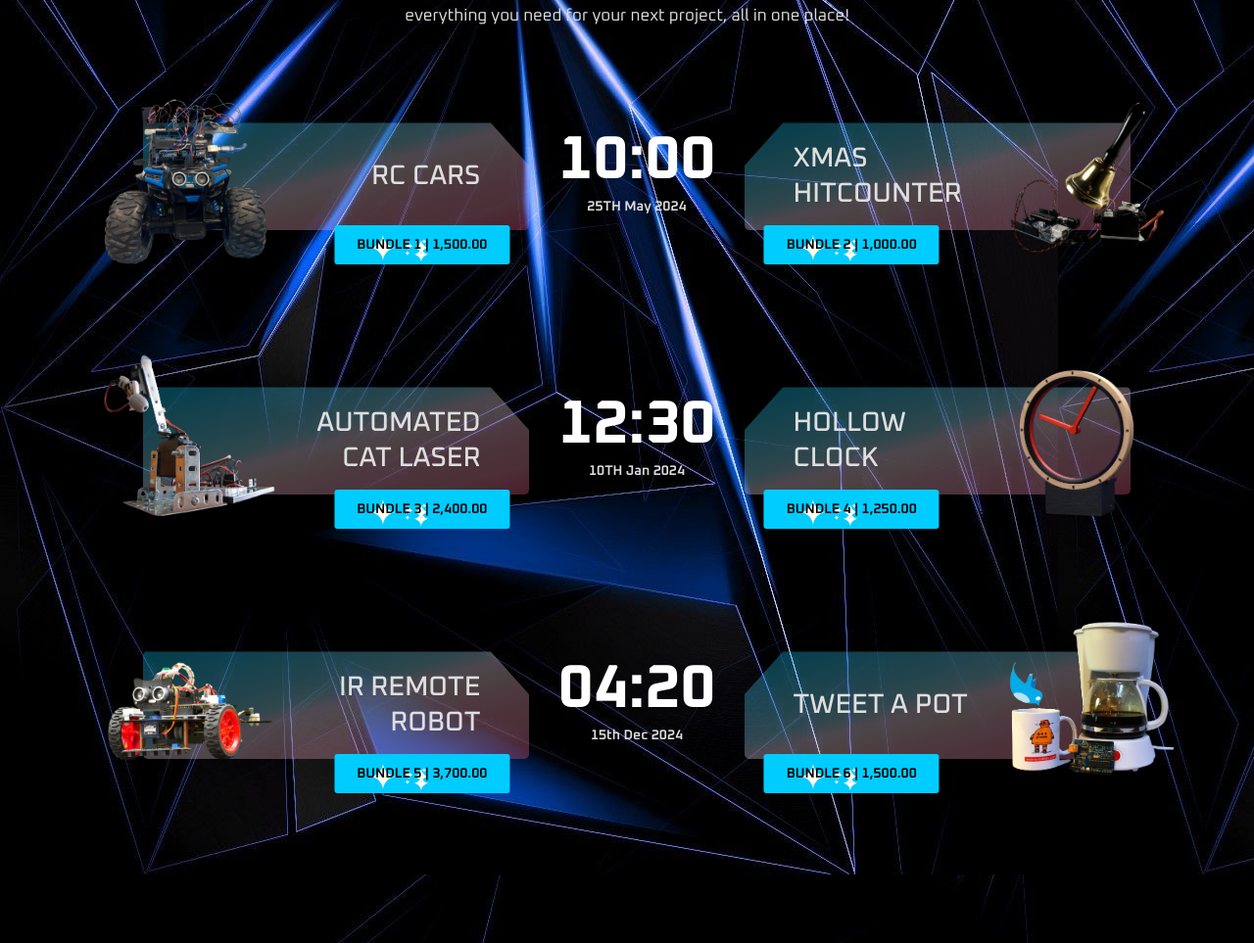
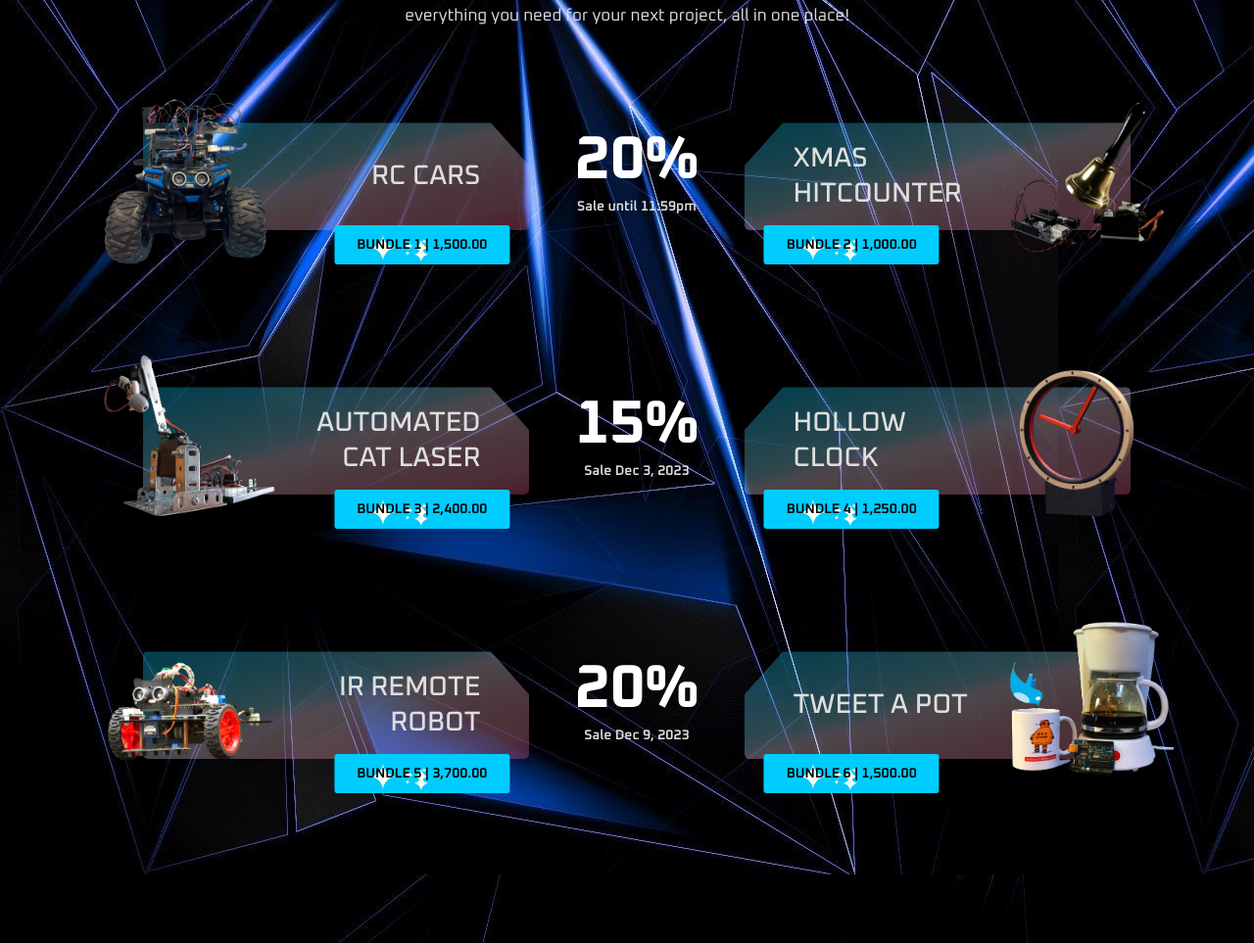
Before and after one commit to pilorii16/ArduinoHub, a plain HTML site: page files/home.html in a window 1280 px wide. Shown: the part 1027-1990 px from the top of the page at 98% size. Drawn offline with nearby package versions, Linux system fonts and the light colour scheme.

Commit message:
home.html

```diff
--- a/files/home.html
+++ b/files/home.html
@@ -6,9 +6,8 @@
     <meta name="viewport" content="width=device-width, initial-scale=1.0" />
 
     <title>Arduino Hub Home</title>
-    <meta name="title" content="Unigine - Epic Games Made For True Gamers!" />
-    <meta name="description" content="This is an esports and gaming html template made by codewithsadee"
-    />
+ <meta name="title" content="Arduino Hub - Open-source Electronics for Interactive Projects" />
+  <meta name="description" content="Explore, learn, and create with our curated products, bundles, and exclusive tutorials." />
 
     <!--- favicon -->
     <link rel="icon" href="favicon. ico" type="image/login"/>
@@ -155,9 +154,9 @@
                 </div>
 
                 <div class="upcoming-time" data-reveal="bottom">
-                  <time class="time" datetime="10:00">10:00</time>
+                  <time class="time" datetime="10:00">20%</time>
 
-                  <time class="date" datetime="2022-05-25">25TH May 2024</time>
+                  <time class="date" datetime="2022-05-25">Sale until 11:59pm</time>
                 </div>
 
                 <div class="upcoming-card right has-before" data-reveal="right">
@@ -217,9 +216,9 @@
               </div>
 
                 <div class="upcoming-time" data-reveal="bottom">
-                  <time class="time" datetime="12:30">12:30</time>
+                  <time class="time" datetime="12:30">15%</time>
 
-                  <time class="date" datetime="2024-01-10">10TH Jan 2024</time>
+                  <time class="date" datetime="2024-01-10">Sale Dec 3, 2023</time>
 
                 </div>
 
@@ -280,9 +279,9 @@
               </div>
 
                 <div class="upcoming-time" data-reveal="bottom">
-                  <time class="time" datetime="04:20">04:20</time>
+                  <time class="time" datetime="04:20">20%</time>
 
-                  <time class="date" datetime="2024-12-15">15th Dec 2024</time>
+                  <time class="date" datetime="2024-12-15">Sale Dec 9, 2023</time>
 
                 </div>
 
```
